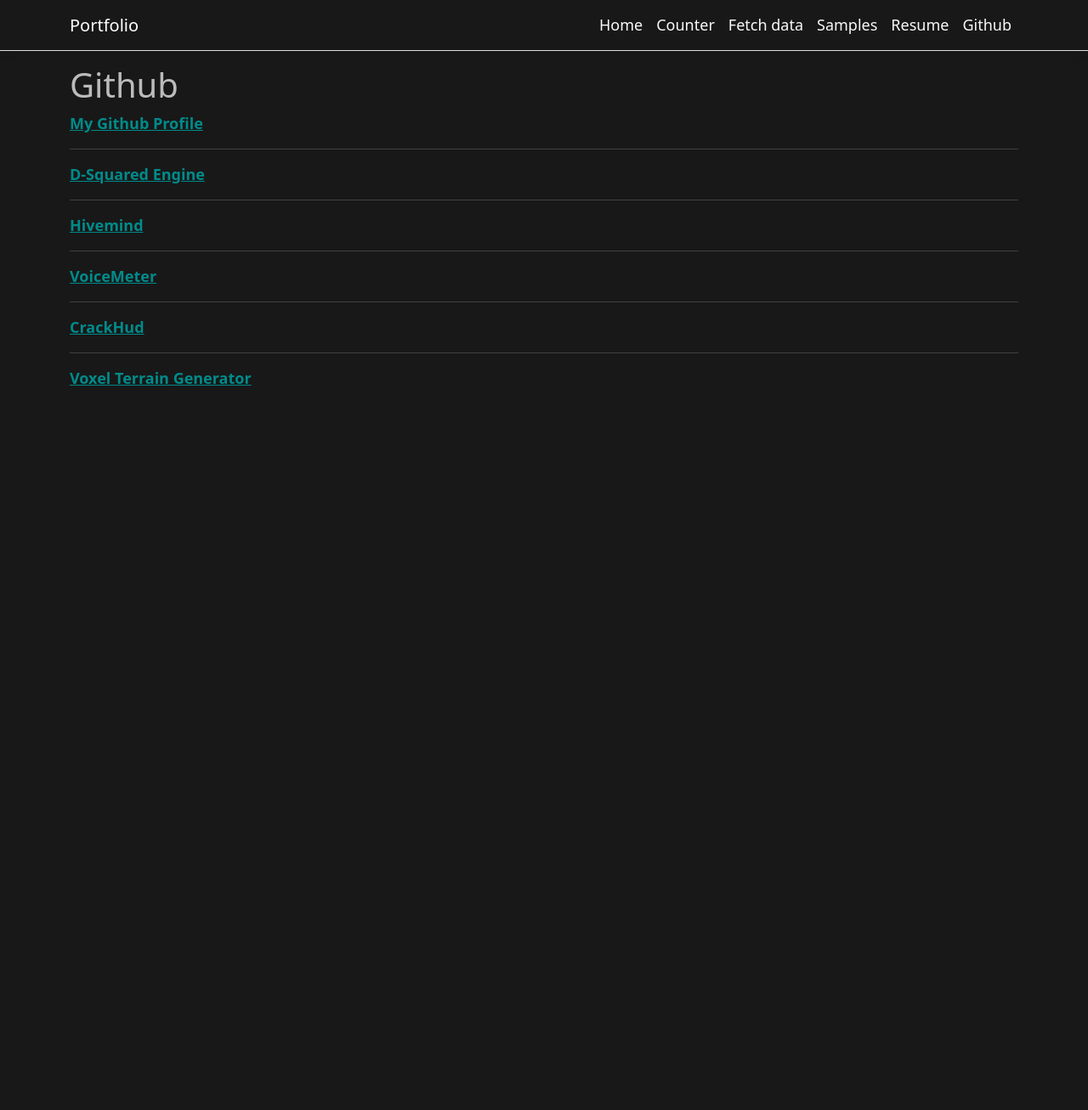
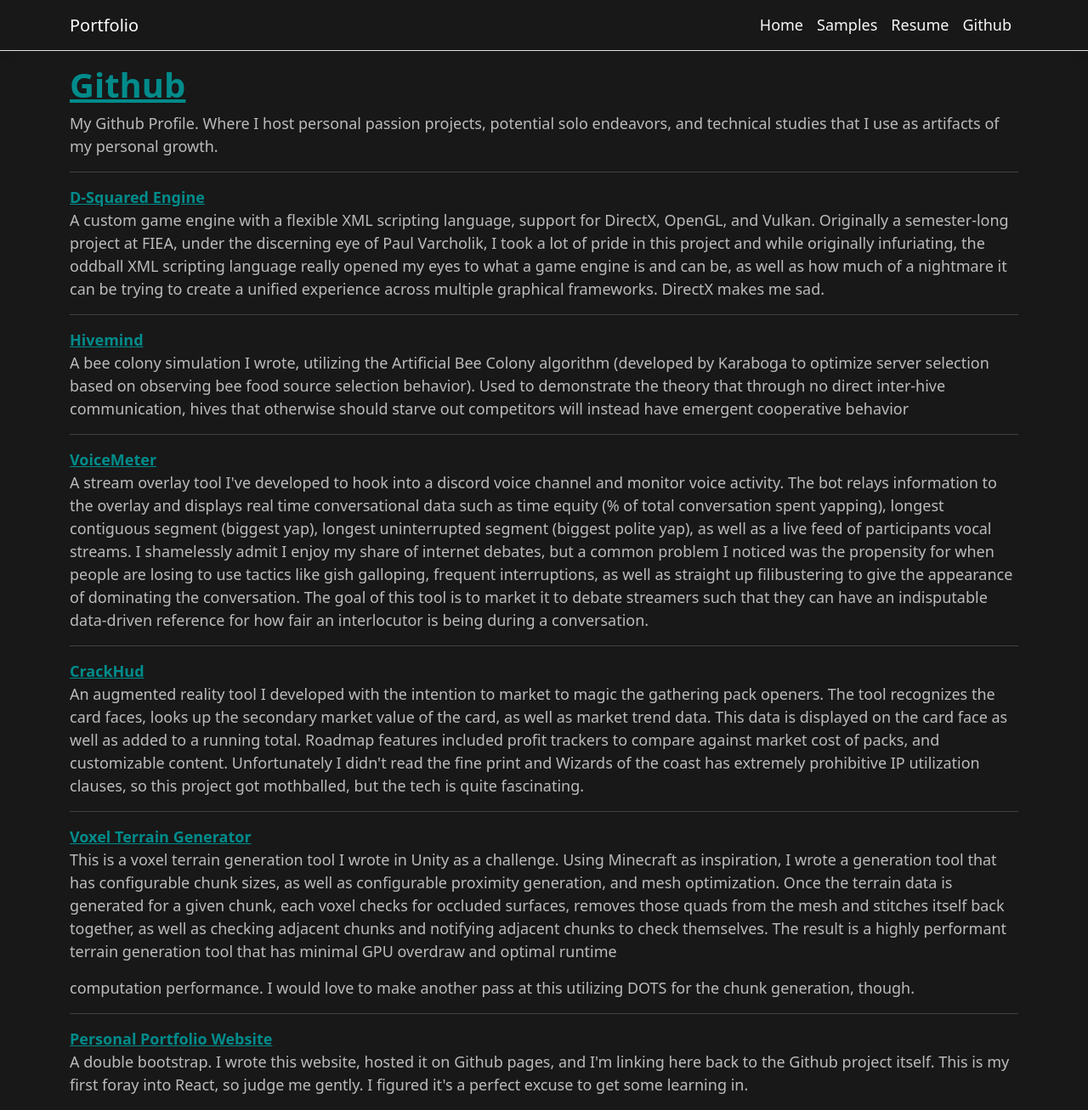
Before and after one commit to stropheum/PortfolioSite, a React (Create React App) app in the folder PortfolioSite/ClientApp/: page /github in a window 1280 px wide. Shown: the whole page at 85% size. Before the commit the page ends 800 px from the top, so only its background shows below. Built offline with nearby package versions, Linux system fonts and the light colour scheme.

Commit message:
added resume, updated github links, updated navmenu

```diff
--- a/PortfolioSite/ClientApp/package.json
+++ b/PortfolioSite/ClientApp/package.json
@@ -11,6 +11,7 @@
     "oidc-client": "^1.11.5",
     "react": "^17.0.2",
     "react-dom": "^17.0.2",
+    "react-pdf": "^9.1.1",
     "react-router-bootstrap": "^0.25.0",
     "react-router-dom": "^5.2.0",
     "react-scripts": "^5.0.0",
--- a/PortfolioSite/ClientApp/src/components/Github.jsx
+++ b/PortfolioSite/ClientApp/src/components/Github.jsx
@@ -7,36 +7,88 @@
     render() {
         return (
             <div>
-                <h1>Github</h1>
-                <a href="https://github.com/stropheum" target="_blank" rel="noopener noreferrer"
-                   className="custom-link">
-                    My Github Profile
-                </a>
+                <h1>
+                    <a href="https://github.com/stropheum" target="_blank" rel="noopener noreferrer"
+                       className="custom-link">
+                        Github
+                    </a>
+                </h1>
+                <p>My Github Profile. Where I host personal passion projects, potential solo endeavors, and technical
+                    studies that I use as artifacts of my personal growth.</p>
                 <hr/>
                 <a href="https://github.com/stropheum/D-Squared-Engine" target="_blank" rel="noopener noreferrer"
                    className="custom-link">
                     D-Squared Engine
                 </a>
+                <p>A custom game engine with a flexible XML scripting language, support for DirectX, OpenGL, and Vulkan.
+                    Originally a semester-long project at FIEA, under the discerning eye of Paul Varcholik, I took a lot
+                    of pride in this project and while originally infuriating, the oddball XML scripting language really
+                    opened my eyes to what a game engine is and can be, as well as how much of a nightmare it can be
+                    trying to create a unified experience across multiple graphical frameworks. DirectX makes me
+                    sad.</p>
                 <hr/>
                 <a href="https://github.com/stropheum/Hivemind" target="_blank" rel="noopener noreferrer"
                    className="custom-link">
                     Hivemind
                 </a>
+                <p>A bee colony simulation I wrote, utilizing the Artificial Bee Colony algorithm (developed by
+                    Karaboga to optimize server selection based on observing bee food source selection behavior).
+                    Used to demonstrate the theory that through no direct inter-hive communication, hives that
+                    otherwise should starve out competitors will instead have emergent cooperative behavior</p>
                 <hr/>
                 <a href="https://github.com/stropheum/VoiceMeter" target="_blank" rel="noopener noreferrer"
                    className="custom-link">
                     VoiceMeter
                 </a>
+                <p>A stream overlay tool I've developed to hook into a discord voice channel and monitor voice
+                    activity. The bot relays information to the overlay and displays real time conversational data
+                    such as time equity (% of total conversation spent yapping), longest contiguous segment (biggest
+                    yap),
+                    longest uninterrupted segment (biggest polite yap), as well as a live feed of participants vocal
+                    streams. I shamelessly admit I enjoy my share of internet debates, but a common problem I noticed
+                    was
+                    the propensity for when people are losing to use tactics like gish galloping, frequent
+                    interruptions,
+                    as well as straight up filibustering to give the appearance of dominating the conversation. The goal
+                    of this tool is to market it to debate streamers such that they can have an indisputable data-driven
+                    reference for how fair an interlocutor is being during a conversation.</p>
                 <hr/>
                 <a href="https://github.com/stropheum/CrackHud" target="_blank" rel="noopener noreferrer"
                    className="custom-link">
                     CrackHud
                 </a>
+                <p>An augmented reality tool I developed with the intention to market to magic the gathering pack
+                    openers. The tool recognizes the card faces, looks up the secondary market value of the card, as
+                    well
+                    as market trend data. This data is displayed on the card face as well as added to a running total.
+                    Roadmap features included profit trackers to compare against market cost of packs, and customizable
+                    content. Unfortunately I didn't read the fine print and Wizards of the coast has extremely
+                    prohibitive
+                    IP utilization clauses, so this project got mothballed, but the tech is quite fascinating.</p>
                 <hr/>
                 <a href="https://github.com/stropheum/Voxel-Terrain-Generator" target="_blank" rel="noopener noreferrer"
                    className="custom-link">
                     Voxel Terrain Generator
                 </a>
+                <p>This is a voxel terrain generation tool I wrote in Unity as a challenge. Using Minecraft as
+                    inspiration, I wrote a generation tool that has configurable chunk sizes, as well as configurable
+                    proximity generation, and mesh optimization. Once the terrain data is generated for a given chunk,
+                    each
+                    voxel checks for occluded surfaces, removes those quads from the mesh and stitches itself back
+                    together,
+                    as well as checking adjacent chunks and notifying adjacent chunks to check themselves. The result is
+                    a highly performant terrain generation tool that has minimal GPU overdraw and optimal runtime</p>
+                computation performance. I would love to make another pass at this utilizing DOTS for the chunk
+                generation, though.
+                <hr/>
+                <a href="https://github.com/stropheum/PortfolioSite" target="_blank" rel="noopener noreferrer"
+                   className="custom-link">
+                    Personal Portfolio Website
+                </a>
+                <p>A double bootstrap. I wrote this website, hosted it on Github pages, and I'm linking here back to the
+                    Github project itself. This is my first foray into React, so judge me gently. I figured it's a
+                    perfect
+                    excuse to get some learning in.</p>
             </div>
         );
     }
--- a/PortfolioSite/ClientApp/src/components/NavMenu.jsx
+++ b/PortfolioSite/ClientApp/src/components/NavMenu.jsx
@@ -34,12 +34,12 @@
                                 <NavItem>
                                     <NavLink tag={Link} className="text-light" to="/">Home</NavLink>
                                 </NavItem>
-                                <NavItem>
-                                    <NavLink tag={Link} className="text-light" to="/counter">Counter</NavLink>
-                                </NavItem>
-                                <NavItem>
-                                    <NavLink tag={Link} className="text-light" to="/fetch-data">Fetch data</NavLink>
-                                </NavItem>
+                                {/*<NavItem>*/}
+                                {/*    <NavLink tag={Link} className="text-light" to="/counter">Counter</NavLink>*/}
+                                {/*</NavItem>*/}
+                                {/*<NavItem>*/}
+                                {/*    <NavLink tag={Link} className="text-light" to="/fetch-data">Fetch data</NavLink>*/}
+                                {/*</NavItem>*/}
                                 <NavItem>
                                     <NavLink tag={Link} className="text-light" to="/samples">Samples</NavLink>
                                 </NavItem>
--- a/PortfolioSite/ClientApp/src/components/Resume.jsx
+++ b/PortfolioSite/ClientApp/src/components/Resume.jsx
@@ -5,10 +5,27 @@
 
     render() {
         return (
-            <div>
-                <h1>Resume</h1>
-                <h2>TODO: resume goes here</h2>
-            </div>
+            <>
+                {/* Define a CSS variable for the iframe height */}
+                <style>
+                    {`
+            :root {
+              --iframe-max-height: calc(100vh - 50px);
+            }
+          `}
+                </style>
+
+                {/* Render the iframe with the CSS variable for height */}
+                <iframe
+                    src="https://docs.google.com/document/d/e/2PACX-1vRKxJPgzRnxKNCPioitY4qX-nEd4miYswBVFgIWwarRzWpBciqMTMnXK0WyTZcDF7v8Gq_kIeOkfy2M/pub?embedded=true"
+                    style={{
+                        width: '100%',
+                        height: 'var(--iframe-max-height)',
+                        border: 'none',
+                    }}
+                    title="Resume"
+                ></iframe>
+            </>
         );
     }
 }
```
Also changed, not shown: 2 other files (tests, documents, lock files or other folders).
